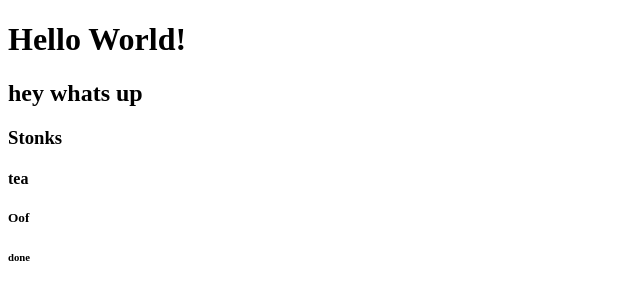
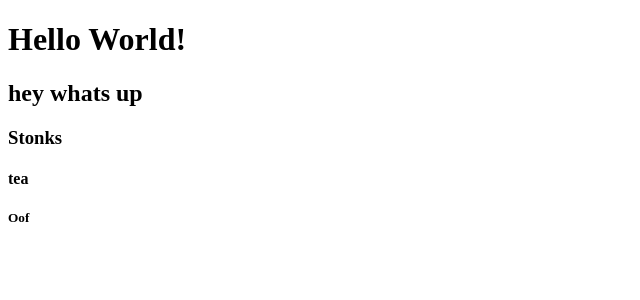
Before and after one commit to KuyaShawn/donut, a plain HTML site: page index.html in a window 1280 px wide. Shown: the full height of the page, 0-640 px from the left. Drawn offline with Linux system fonts and the light colour scheme.

Commit message:
Revert "done"
This reverts commit 4b82cecc6e2845388d06d438cdb6924a951a63d4.

```diff
--- a/index.html
+++ b/index.html
@@ -13,7 +13,6 @@
 <h3>Stonks</h3>
 <h4>tea</h4>
 <h5>Oof</h5>
-<h6>done</h6>
 
 </body>
 </html>
```
